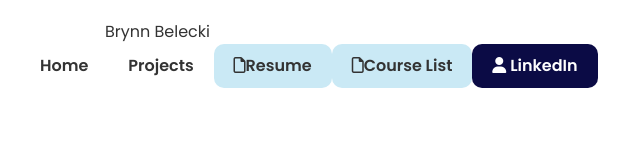
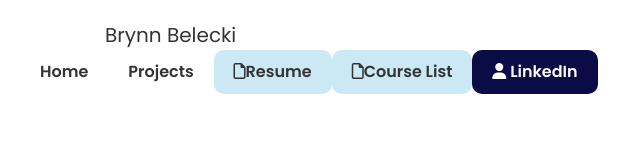
Before and after one commit to brynnbelecki/Website, a plain HTML site: page index.html in a window 1280 px wide. Shown: the whole page, without its empty margins (0-640 px from the left). Drawn offline with Linux system fonts and the light colour scheme.

Commit message:
title reformat

```diff
--- a/css/style.css
+++ b/css/style.css
@@ -40,6 +40,13 @@ img {
     display: flex;
     justify-content: space-between;
     align-items: center;
+}
+
+.navbar .container .title {
+    font-family: 'Poppins', sans-serif;
+    font-size: 20px;
+    line-height: 1.5;
+    background: #fff;
 }
 
 .navbar .main-menu ul {
```
